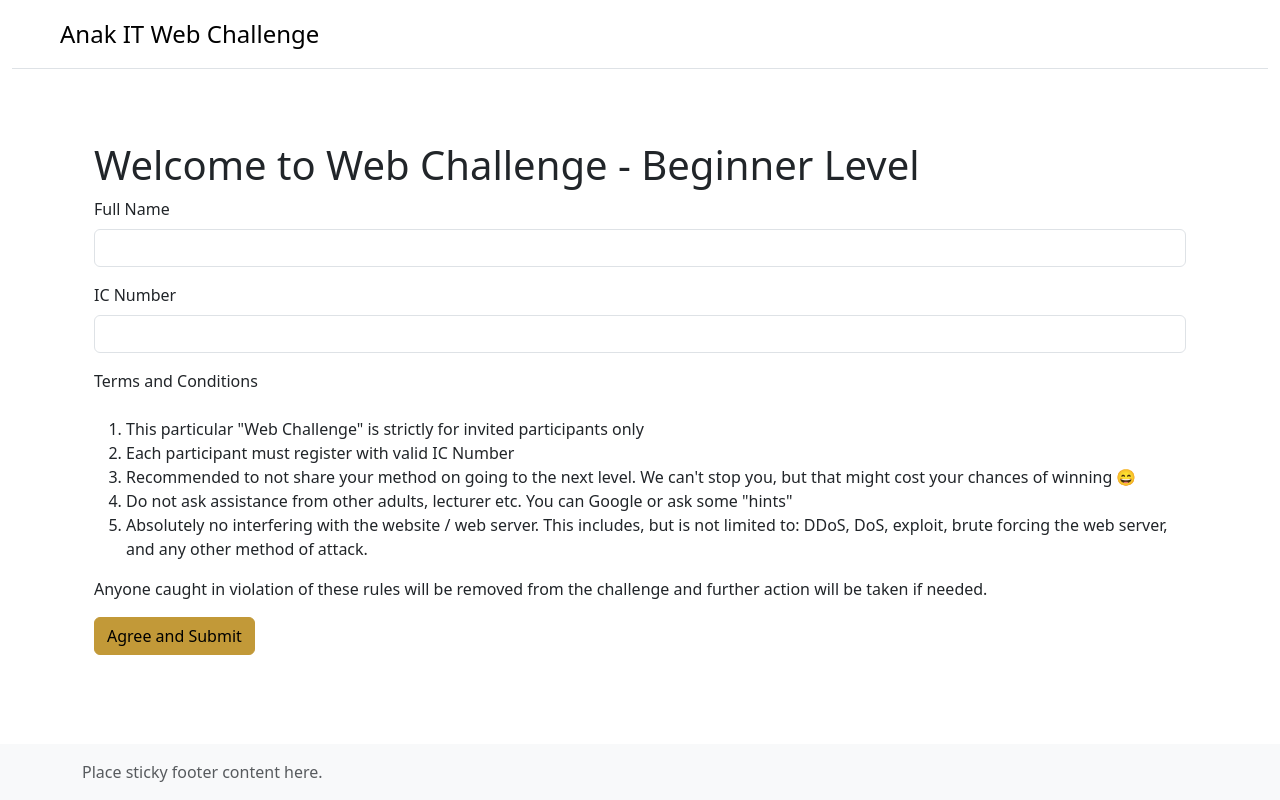
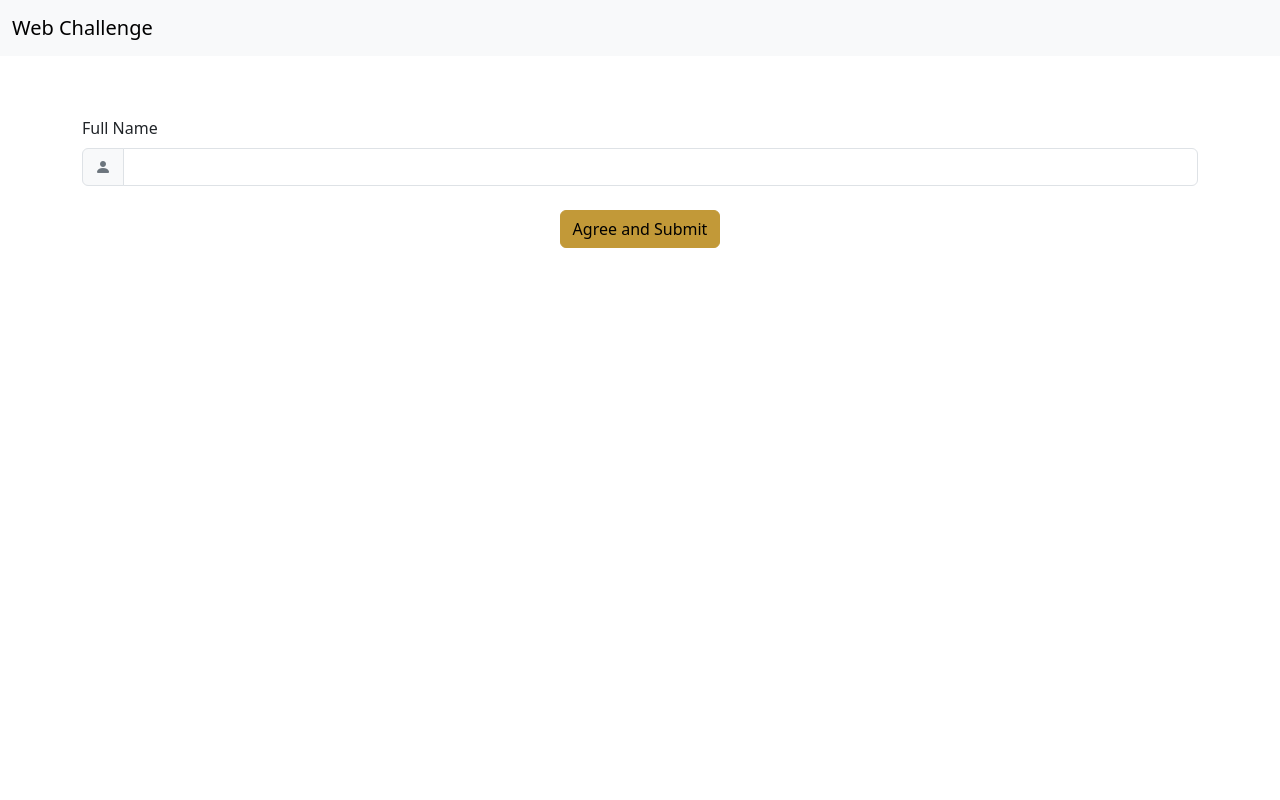
Before and after one commit to wafeeyhm/wc-template, a website: page index.html in a window 1280 px wide. Drawn offline with nearby package versions, Linux system fonts and the light colour scheme.

Commit message:
added form and style.css

```diff
--- /dev/null
+++ b/assets/css/style.css
@@ -0,0 +1,3 @@
+section{
+    padding: 60px 0;
+}
--- a/index.html
+++ b/index.html
@@ -1,56 +1,44 @@
-<!doctype html>
-<html lang="en" class="h-100" data-bs-theme="auto">
+<!DOCTYPE html>
+<html lang="en">
 <head>
-    <meta charset="utf-8">
-    <meta name="viewport" content="width=device-width, initial-scale=1">
-    <title>Web Challenge</title>
+    <meta charset="UTF-8">
+    <meta http-equiv="X-UA-Compatible" content="IE=edge">
+    <meta name="viewport" content="width=device-width, initial-scale=1.0">
+    <title>Web challenge template</title>
     <link href="assets/css/main.min.css" rel="stylesheet">
+    <link href="assets/css/style.css" rel="stylesheet">
+    <link rel="stylesheet" href="https://cdn.jsdelivr.net/npm/bootstrap-icons@1.10.5/font/bootstrap-icons.css">
 </head>
-  <body class="d-flex flex-column h-100">
-    <div class="container-fluid">
-        <header class="d-flex flex-wrap justify-content-center py-3 mb-4 border-bottom">
-        <a href="/" class="d-flex align-items-center mb-3 mb-md-0 me-md-auto link-body-emphasis text-decoration-none">
-            <svg class="bi me-2" width="40" height="32"><use xlink:href="#bootstrap"/></svg>
-            <span class="fs-4">Anak IT Web Challenge</span>
+<body>
+    <!-- ========== Start Navbar ========== -->
+    <nav class="navbar navbar-expand-md bg-body-tertiary">
+        <div class="container-xxl">
+            <a href="#" class="navbar-brand">
+                Web Challenge
             </a>
-        </header>
         </div>
-    <main>
-    <div class="container">
-        <div class="container mt-5">
-        <h1>Welcome to Web Challenge - Beginner Level</h1>
-            <form action="submit.php" method="post">
-                <div class="mb-3">
-                    <label for="fullName" class="form-label">Full Name</label>
-                    <input type="text" class="form-control" id="fullName" name="fullName" required>
+    </nav>
+    <!-- ========== End Navbar ========== -->
+    <!-- ========== Start Registration form ========== -->
+    <section id="registration">
+        <div class="container-lg">
+            <div class="row justify-content-center align-items center">
+                <form action="">
+                    <label for="name" class="form-label">Full Name</label>
+                    <div class="input-group mb-4">
+                        <span class="input-group-text">
+                            <i class="bi bi-person-fill text-secondary"></i>
+                        </span>
+                        <input type="text" id="name" class="form-control" autocomplete="off">
                     </div>
-                <div class="mb-3">
-                    <label for="icNumber" class="form-label">IC Number</label>
-                    <input type="text" class="form-control" id="icNumber" name="icNumber" required>
+                    <div class="mb-4 text-center">
+                        <button class="btn btn-primary" type="submit">Agree and Submit</button>
                     </div>
-                <div class="mb-3">
-                    <label for="terms" class="form-label">Terms and Conditions</label>
-                    <p>
-<ol>
-<li>This particular "Web Challenge" is strictly for invited participants only</li>
-<li>Each participant must register with valid IC Number</li>
-<li>Recommended to not share your method on going to the next level. We can't stop you, but that might cost your chances of winning &#x1F604;</li>
-<li>Do not ask assistance from other adults, lecturer etc. You can Google or ask some "hints"</li>
-<li>Absolutely no interfering with the website / web server. This includes, but is not limited to: DDoS, DoS, exploit, brute forcing the web server, and any other method of attack.</li>
-</ol>
-Anyone caught in violation of these rules will be removed from the challenge and further action will be taken if needed.
-<p>
-                </div>
-                <button type="submit" class="btn btn-primary">Agree and Submit</button>
                 </form>
             </div>
         </div>
-</main>
-<footer class="footer mt-auto py-3 bg-body-tertiary">
-  <div class="container">
-    <span class="text-body-secondary">Place sticky footer content here.</span>
-  </div>
-</footer>
+    </section>
+    <!-- ========== End Registration form ========== -->
     <script src="assets/js/bootstrap.bundle.min.js"></script>
 </body>
 </html>
```
Lines whose indentation alone changed are shown as unchanged.
